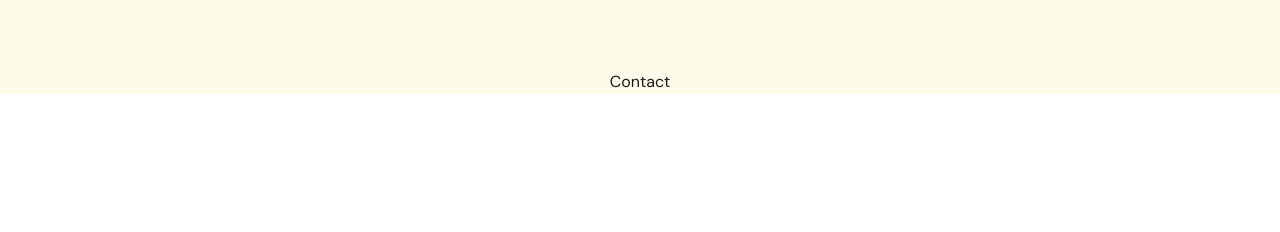
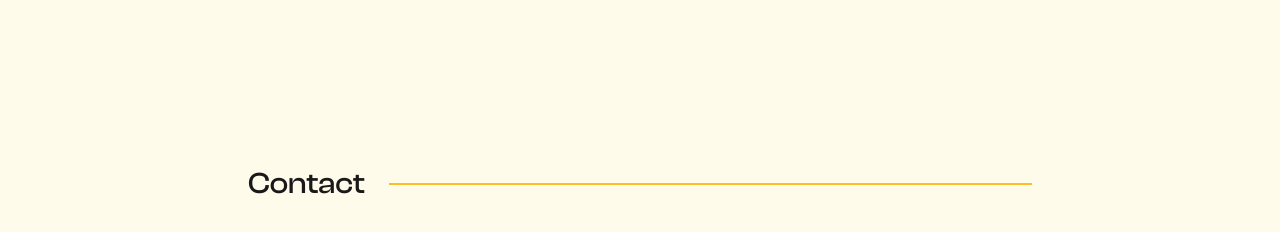
Before and after one commit to iammminzzy/portfolio, a Next.js app: page / in a window 1280 px wide. Shown: the part 3927-4159 px from the top of the page. Before the commit the page ends 4021 px from the top, so only its background shows below. Built offline with nearby package versions, Linux system fonts and the light colour scheme; a web font is replaced by a local one.

Commit message:
feat: Added Contact section

```diff
--- a/components/contact/Contact.tsx
+++ b/components/contact/Contact.tsx
@@ -1,4 +1,13 @@
+import { SectionTitle } from "@/components/common";
+
 const Contact = () => {
-  return <section>Contact</section>;
+  return (
+    <section
+      id="contact"
+      className="flex flex-col justify-start px-[10%] mx-auto w-full max-w-contentContainer min-h-screen py-24"
+    >
+      <SectionTitle title="Contact" />
+    </section>
+  );
 };
 export default Contact;
```
